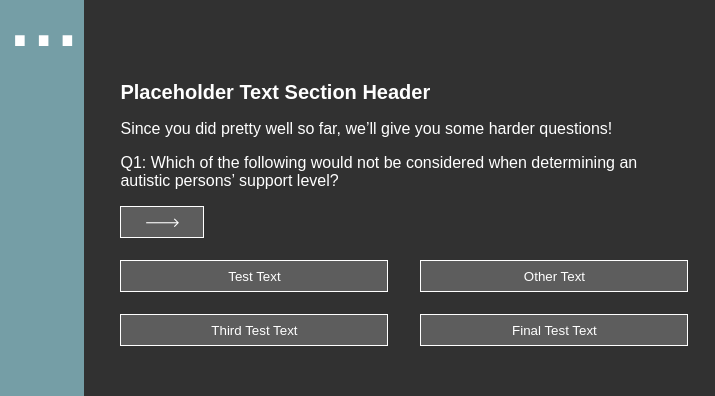
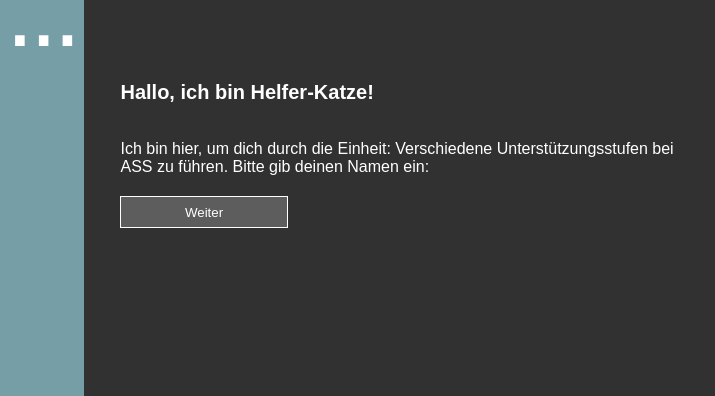
Before and after one commit to raziel-razmattaz/EPWS2324EngelHatzkeBreidbach, a plain HTML site: page Prototype/learning-game/index.html in a window 1280 px wide. Shown: the top 396 px of the page, 0-715 px from the left. Drawn offline with nearby package versions, Linux system fonts and the light colour scheme; a web font is replaced by a local one.

Commit message:
That is my first terminal Kermit

```diff
--- /dev/null
+++ b/Prototype/learning-game/Sektionen/sections.json
@@ -0,0 +1,435 @@
+{
+    "section01": {
+        "header": "Hallo, ich bin Helfer-Katze!",
+        "content": "Ich bin hier, um dich durch die Einheit: Verschiedene Unterstützungsstufen bei ASS zu führen. Bitte gib deinen Namen ein:",
+        "image": null,
+        "choices": [
+            {
+                "text": "Weiter",
+                "jump": "section02"
+            }
+        ]
+    },
+    "section02": {
+        "header": "Sektion 2",
+        "content": "Das Autismus-Spektrum-Störung (ASS) ist eine neurodevelopmentale Störung, die sich auf unterschiedliche Weise manifestieren kann, einschließlich der sozialen Fähigkeiten, Kommunikationsfähigkeiten und Verhaltensmuster der Betroffenen. ASS ist ein Spektrum, was bedeutet, dass die Schwere und Symptome von Person zu Person stark variieren können.",
+        "image": null,
+        "choices": [
+            {
+                "text": "Weiter 3",
+                "jump": "section03"
+            }
+        ]
+    },
+    "section03": {
+        "header": "Sektion3",
+        "content": "Eine Möglichkeit, die großen Unterschiede in der Erfahrung mit ASS zu kategorisieren, ist die Verwendung des „Unterstützungsstufen-Systems“. Die Unterstützungsstufen im Kontext von ASS beziehen sich auf ein Klassifizierungssystem, das die benötigte Unterstützungsebene für Menschen mit ASS bewertet, um erfolgreich durch verschiedene Aspekte ihres Lebens zu navigieren.",
+        "image": null,
+        "choices": [
+            {
+                "text": "Weiter",
+                "jump": "section04"
+            }
+        ]
+    },
+    "section04": {
+        "header": "Lass uns jede Unterstützungsstufe im Detail betrachten:",
+        "content": null,
+        "image": null,
+        "choices": [
+            {
+                "text": "Stufe 1",
+                "jump": "section05"
+            },
+            {
+                "text": "Stufe 2",
+                "jump": "section06"
+            },
+            {
+                "text": "Stufe 3",
+                "jump": "section07"
+            },
+            {
+                "text": "Weiter",
+                "jump": "section08"
+            }
+        ]
+    },
+    "section05": {
+        "header": null,
+        "content": "Eine Person mit Unterstützungsstufe 1 benötigt oft nur eine relativ geringe Hilfe bei sozialen Interaktionen und Kommunikation, was manchmal zu Missverständnissen oder Schwierigkeiten beim Verbinden mit Kollegen führen kann.",
+        "image": null,
+        "choices": [
+            {
+                "text": "Zurück zu Abschnitt 4",
+                "jump": "section04"
+            }
+        ]
+    },
+    "section06": {
+        "header": null,
+        "content": "Eine Person mit Unterstützungsstufe 2 neigt dazu, repetitive Verhaltensweisen zu zeigen und hat eingeschränkte Interessen. Der Wechsel zwischen mehreren Aufgaben kann ebenfalls schwierig sein.",
+        "image": null,
+        "choices": [
+            {
+                "text": "Zurück zu Abschnitt 4",
+                "jump": "section04"
+            }
+        ]
+    },
+    "section07": {
+        "header": null,
+        "content": "Autistische Menschen mit Unterstützungsstufe 3 können einzigartige Herausforderungen erleben, einschließlich Schwierigkeiten beim Lernen, beim Führen von Unterhaltungen und bei der Motorik.",
+        "image": null,
+        "choices": [
+            {
+                "text": "Zurück zu Abschnitt 4",
+                "jump": "section04"
+            }
+        ]
+    },
+
+  "section08": {
+    "header": "Looks like you've got a grasp on the basics!",
+    "content": "Accomodations and support at the workplace allow each individual to be a content and productive worker. I’m sure you also need some things to help you in the workspace, be it your daily coffee, some quiet time, or some rejuvenating chats at the water-cooler. Some people simply need a bit more help than others.",
+    "image": null,
+    "choices": [
+      {
+        "text": "Continue to Section 9",
+        "jump": "section09"
+      }
+    ]
+  },
+  "section09": {
+    "header": "Next let’s look at some concrete examples of accommodations based on an individual’s support level you may encounter at your job.",
+    "content": "For level 1: Your colleague might use quieter, more secluded workspace. While they might work in an isolated space, that does not mean they wish to be isolated otherwise as well. Additionally, make sure to be clear in your communication and don’t just allude to things, as they might not pick up on what you’re really trying to say. For level 2: Developing a consistent routine can be a massive help in working together smoothly. Make sure to respect your colleagues' sensory sensitivities and wishes in regards to personal space as well. Your colleague might engage in small rituals, like doing a certain process the exact same way every time. This may seem strange to you, but can be an important way for them to reduce anxiety on the job. For level 3: Take care to communicate clearly and directly, offering visual aids or written instructions when necessary. Doing your part in developing a structured and predictable work environment can also massively contribute to your colleagues' integration within the team. They might also be accompanied by a job coach, who assists them in their daily worklife. If they do, make sure not to ignore them in favour of the coach who might seem more 'approachable' to you, unless they specifically request for it.",
+    "image": null,
+    "choices": [
+      {
+        "text": "Continue to Section 10",
+        "jump": "section10"
+      }
+    ]
+  },
+  "section10": {
+    "header": "I think it’s time to move towards some practical, real-life examples you might encounter in your workplace!",
+    "content": null,
+    "image": null,
+    "choices": [
+      {
+        "text": "Which example course do you want to look at?",
+        "jump": "section11"
+      },
+      {
+        "text": "Scenario One (undefined)",
+        "jump": "section11"
+      },
+      {
+        "text": "Scenario Two (undefined)",
+        "jump": "section14"
+      }
+    ]
+  },
+
+  "section11": {
+    "header": null,
+    "content": null,
+    "image": null,
+    "choices": [
+      {
+        "text": "Jump to section12",
+        "jump": "section12"
+      }
+    ]
+  },
+  "section12": {
+    "header": null,
+    "content": null,
+    "image": null,
+    "choices": [
+      {
+        "text": "Jump to section16",
+        "jump": "section16"
+      }
+    ]
+  },
+    "section13": {
+      "header": null,
+      "content": null,
+      "image": null,
+      "choices": [
+        {
+          "text": "Jump to section14",
+          "jump": "section14"
+        }
+      ]
+    },
+    "section14": {
+      "header": null,
+      "content": null,
+      "image": null,
+      "choices": [
+        {
+          "text": "Jump to section15",
+          "jump": "section15"
+        }
+      ]
+    },
+    "section15": {
+      "header": null,
+      "content": null,
+      "image": null,
+      "choices": [
+        {
+          "text": "Jump to section16",
+          "jump": "section16"
+        }
+      ]
+    },
+    "section16": {
+      "header": "Now, to finish the topic off, we’ll get started with a short quiz section!",
+      "content": null,
+      "image": null,
+      "choices": [
+        {
+          "text": "If your points are less than 5, jump to section17",
+          "jump": "section17"
+        },
+        {
+          "text": "Otherwise, jump to section23",
+          "jump": "section23"
+        }
+      ]
+    },
+    "section17": {
+      "header": "Quiz: Easy Path",
+      "content": "Q1: Which of the following is not a support level for individuals with ASD?",
+      "image": null,
+      "choices": [
+        {
+          "text": "Level 1",
+          "jump": "section18",
+          "set": {"answerQ17": false}
+        },
+        {
+          "text": "Level 2",
+          "jump": "section18",
+          "set": {"answerQ17": false}
+        },
+        {
+          "text": "Level 3",
+          "jump": "section18",
+          "set": {"answerQ17": false}
+        },
+        {
+          "text": "Level 4",
+          "jump": "section18",
+          "set": {"answerQ17": true}
+        }
+      ]
+    },
+    "section18": {
+      "header": "Answer Processing",
+      "content": "If your answer was correct, you gain points. Otherwise, you lose points.",
+      "image": null,
+      "choices": [
+        {
+          "text": "Jump to section19",
+          "jump": "section19"
+        }
+      ]
+    },
+    "section19": {
+      "header": "Quiz: Easy Path Continued",
+      "content": "Q2: True or False: Are support levels solely based on an individual's intellectual abilities?",
+      "image": null,
+      "choices": [
+        {
+          "text": "True",
+          "jump": "section20",
+          "set": {"answerQ19": false}
+        },
+        {
+          "text": "False",
+          "jump": "section20",
+          "set": {"answerQ19": true}
+        }
+      ]
+    },
+    "section20": {
+      "header": "Answer Processing",
+      "content": "If your answer was correct, you gain points. Otherwise, you lose points.",
+      "image": null,
+      "choices": [
+        {
+          "text": "Jump to section21",
+          "jump": "section21"
+        }
+      ]
+    },
+    "section21": {
+      "header": "Quiz: Easy Path Final Question",
+      "content": "Q3: Which support level would most likely describe an individual with ASD who requires a moderate amount of support across most environments?",
+      "image": null,
+      "choices": [
+        {
+          "text": "Level 1",
+          "jump": "section22",
+          "set": {"answerQ21": false}
+        },
+        {
+          "text": "Level 2",
+          "jump": "section22",
+          "set": {"answerQ21": true}
+        },
+        {
+          "text": "Level 3",
+          "jump": "section22",
+          "set": {"answerQ21": false}
+        }
+      ]
+    },
+    "section22": {
+      "header": "Answer Processing",
+      "content": "If your answer was correct, you gain points. Otherwise, you lose points.",
+      "image": null,
+      "choices": [
+        {
+          "text": "Jump to section28",
+          "jump": "section28"
+        }
+      ]
+    },
+    "section23": {
+      "header": "Quiz: Hard Path",
+      "content": "Since you did pretty well so far, we’ll give you some harder questions!",
+      "image": null,
+      "choices": [
+        {
+          "text": "Q1: Which of the following would not be considered when determining an autistic persons’ support level?",
+          "choices": [
+            {
+              "text": "Communication Skills",
+              "set": {"answerQ23": false},
+              "jump": "section24"
+            },
+            {
+              "text": "Language Skills",
+              "set": {"answerQ23": false},
+              "jump": "section24"
+            },
+            {
+              "text": "Sensory Sensitivities",
+              "set": {"answerQ23": false},
+              "jump": "section24"
+            },
+            {
+              "text": "Age of Diagnosis",
+              "set": {"answerQ23": true},
+              "jump": "section24"
+            }
+          ]
+        }
+      ]
+    },
+        "section24": {
+          "header": "Quiz: Hard Path Continued",
+          "content": "Answering the question about the role of age in diagnosis.",
+          "image": null,
+          "choices": [
+            {
+              "text": "Jump to section25",
+              "jump": "section25"
+            }
+          ]
+        },
+        "section25": {
+          "header": "Quiz: Hard Path Question 2",
+          "content": "What is the primary goal of providing support based on levels in ASD?",
+          "image": null,
+          "choices": [
+            {
+              "text": "To cure ASD completely",
+              "set": {"answerQ25": false},
+              "jump": "section26"
+            },
+            {
+              "text": "To minimize or eliminate challenging behaviors",
+              "set": {"answerQ25": false},
+              "jump": "section26"
+            },
+            {
+              "text": "To promote individual strengths and adaptive skills",
+              "set": {"answerQ25": true},
+              "jump": "section26"
+            },
+            {
+              "text": "To make individuals with ASD appear 'typical'",
+              "set": {"answerQ25": false},
+              "jump": "section26"
+            }
+          ]
+        },
+        "section26": {
+          "header": "Quiz: Hard Path Question 3",
+          "content": "True or False: Support levels in ASD are static and do not change over time.",
+          "image": null,
+          "choices": [
+            {
+              "text": "True",
+              "set": {"answerQ26": false},
+              "jump": "section27"
+            },
+            {
+              "text": "False",
+              "set": {"answerQ26": true},
+              "jump": "section27"
+            }
+          ]
+        },
+        "section27": {
+          "header": "Understanding ASD Support Levels",
+          "content": "Support levels for ASD are dynamic and can change with intervention, personal growth, and changes in environment.",
+          "image": null,
+          "choices": [
+            {
+              "text": "Jump to section28",
+              "jump": "section28"
+            }
+          ]
+        },
+        "section28": {
+          "header": "Support Levels Can Change",
+          "content": "It's important to understand that support needs for individuals with ASD may evolve over time.",
+          "image": null,
+          "choices": [
+            {
+              "text": "Jump to section29",
+              "jump": "section29"
+            }
+          ]
+        },
+        "section29": {
+          "header": "Point Assessment",
+          "content": "point assessment will be added once scenarios are done",
+          "image": null,
+          "choices": [
+            {
+              "text": "Jump to section30",
+              "jump": "section30"
+            }
+          ]
+        },
+        "section30": {
+          "header": "The Importance of Understanding Individual Strengths",
+          "content": "Level of Support Needs is just one way to categorize the autistic experience. Another way of looking at the situation is personal strengths and weaknesses.",
+          "image": null,
+          "choices": [
+            {
+              "text": "Thank you for paying attention and see you next time!",
+              "jump": "end"
+            }
+          ]
+        }
+
+  }
--- a/Prototype/learning-game/index.html
+++ b/Prototype/learning-game/index.html
@@ -8,6 +8,7 @@
     <link rel="stylesheet" href="../styles/main-content.css">
     <link href="https://fonts.googleapis.com/icon?family=Material+Icons" rel="stylesheet">
     <script defer src="../scripts/ui.js"></script>
+    <script defer src="/Prototype/learning-game/Sektionen/sections.json"></script>
   </head>
   <body>
     <!--Extended Overlay Menu-->
@@ -40,7 +41,7 @@
             <p>Q1: Which of the following would not be considered when determining an autistic persons’ support level?</p>
           </div>
           <div id="section-continue">
-            <button class="section-continue-default"></button> <!--"Empty" Button-->
+            <button class="section-continue-default" data-section="section02"></button> <!--"Empty" Button-->
             <br/>
             <!--use as replacement for Continue, if there's only a single choice!-->
             <button class="section-continue-custom">Test Text</button> <!--Include Text if there's a choice to be made!!-->
@@ -59,5 +60,6 @@
         </div>
       </div>
     </div>
+    <script defer src="/Prototype/scripts/sectionsNavigation.js" defer></script>
   </body>
 </html>
--- /dev/null
+++ b/Prototype/scripts/sectionsNavigation.js
@@ -0,0 +1,43 @@
+document.addEventListener("DOMContentLoaded", function() {
+    var jsonData = {}; // Initialisiere jsonData
+
+    // Funktion zum Aktualisieren des Inhalts basierend auf der Sektions-ID
+    function updateContent(sectionId) {
+        console.log('Lade Sektion:', sectionId);
+        var data = jsonData[sectionId];
+        if (!data) {
+            console.error('Sektion nicht gefunden:', sectionId);
+            return;
+        }
+
+        document.getElementById("section-header").textContent = data.header || "Standardüberschrift";
+        document.getElementById("section-content").innerHTML = data.content || "<p>Standardinhalt</p>";
+
+        // Entferne vorherige Buttons
+        var continueDiv = document.getElementById("section-continue");
+        continueDiv.innerHTML = '';
+
+        // Erstelle einen neuen Button für jede Wahlmöglichkeit in den JSON-Daten, wenn vorhanden
+        if(data.choices) {
+            data.choices.forEach(function(choice) {
+                var button = document.createElement("button");
+                button.textContent = choice.text;
+                button.classList.add("section-continue-custom");
+                button.setAttribute('data-section', choice.jump);
+                button.addEventListener('click', function() {
+                    updateContent(this.getAttribute('data-section'));
+                });
+                continueDiv.appendChild(button);
+            });
+        }
+    }
+
+    // Lädt JSON-Daten und setzt den initialen Inhalt
+    fetch('../learning-game/Sektionen/sections.json')
+        .then(response => response.json())
+        .then(data => {
+            jsonData = data; // Speichert die geladenen JSON-Daten in `jsonData`
+            updateContent("section01"); // Startet mit der ersten Sektion
+        })
+        .catch(error => console.error('Error loading JSON data:', error));
+});
--- a/Prototype/styles/main-content.css
+++ b/Prototype/styles/main-content.css
@@ -21,7 +21,16 @@
 #main-content h2 {
    font-weight: bold;
    font-size: 20px;
+   word-wrap: break-word; /* Stellt sicher, dass Wörter umgebrochen werden, um innerhalb des Containers zu bleiben */
+	overflow-wrap: break-word; /* Modernere Alternative zu word-wrap, tut im Wesentlichen dasselbe */
+	max-width: 50%; /* Stellt sicher, dass #section-content nicht breiter als sein Container wird */
+	width: auto; /* Erlaubt, dass sich die Breite des Containers an den Inhalt anpasst */
+	min-width: 0; /* Verhindert, dass der Container zu klein wird (kann je nach Bedarf angepasst werden) */
+	padding-bottom: 20px; /* Fügt 20px Padding am unteren Rand hinzu */
+
+
 }
+
 
 #main-content p {
    width: 556px;
@@ -51,9 +60,13 @@ button:active {
 
 #section-continue {
 	display: grid;
+	max-width: 50%; /* Stellt sicher, dass #section-content nicht breiter als sein Container wird */
+	width: 250px; /* Erlaubt, dass sich die Breite des Containers an den Inhalt anpasst */
+  	min-width: 0; /* Verhindert, dass der Container zu kl*/
 	column-gap: 32px;
 	row-gap: 22px;
 	grid-template-columns: auto auto;
+	flex: 2;
 }
 
 #credit a {
@@ -68,8 +81,17 @@ button:active {
 }
 
 .section-continue-custom {
-	width: 268px;
+	max-width: 80%; /* Stellt sicher, dass #section-content nicht breiter als sein Container wird */
+	width: 200px; /* Erlaubt, dass sich die Breite des Containers an den Inhalt anpasst */
+  	min-width: 0; /* Verhindert, dass der Container zu kl*/
+
 }
+@media (min-width: 0px) {
+	#section-continue-custom {
+	  max-width: 580px; /* Legt die maximale Breite auf 500px fest, woraufhin Zeilenumbrüche entstehen */
+	}
+  }
+
 
 .section-image {
 	width: 460px;
@@ -98,3 +120,18 @@ button:active {
 	width: inherit;
 	height: inherit;
 }
+
+#section-content {
+	word-wrap: break-word; /* Stellt sicher, dass Wörter umgebrochen werden, um innerhalb des Containers zu bleiben */
+	overflow-wrap: break-word; /* Modernere Alternative zu word-wrap, tut im Wesentlichen dasselbe */
+	max-width: 100%; /* Stellt sicher, dass #section-content nicht breiter als sein Container wird */
+	width: auto; /* Erlaubt, dass sich die Breite des Containers an den Inhalt anpasst */
+	min-width: 0; /* Verhindert, dass der Container zu klein wird (kann je nach Bedarf angepasst werden) */
+	padding-bottom: 20px; /* Fügt 20px Padding am unteren Rand hinzu */
+}
+
+  @media (min-width: 500px) {
+	#section-content {
+	  max-width: 580px; /* Legt die maximale Breite auf 500px fest, woraufhin Zeilenumbrüche entstehen */
+	}
+  }
```
Also changed, not shown: Artefacts/Domänenmodell.jpg (added), 4 other files.
